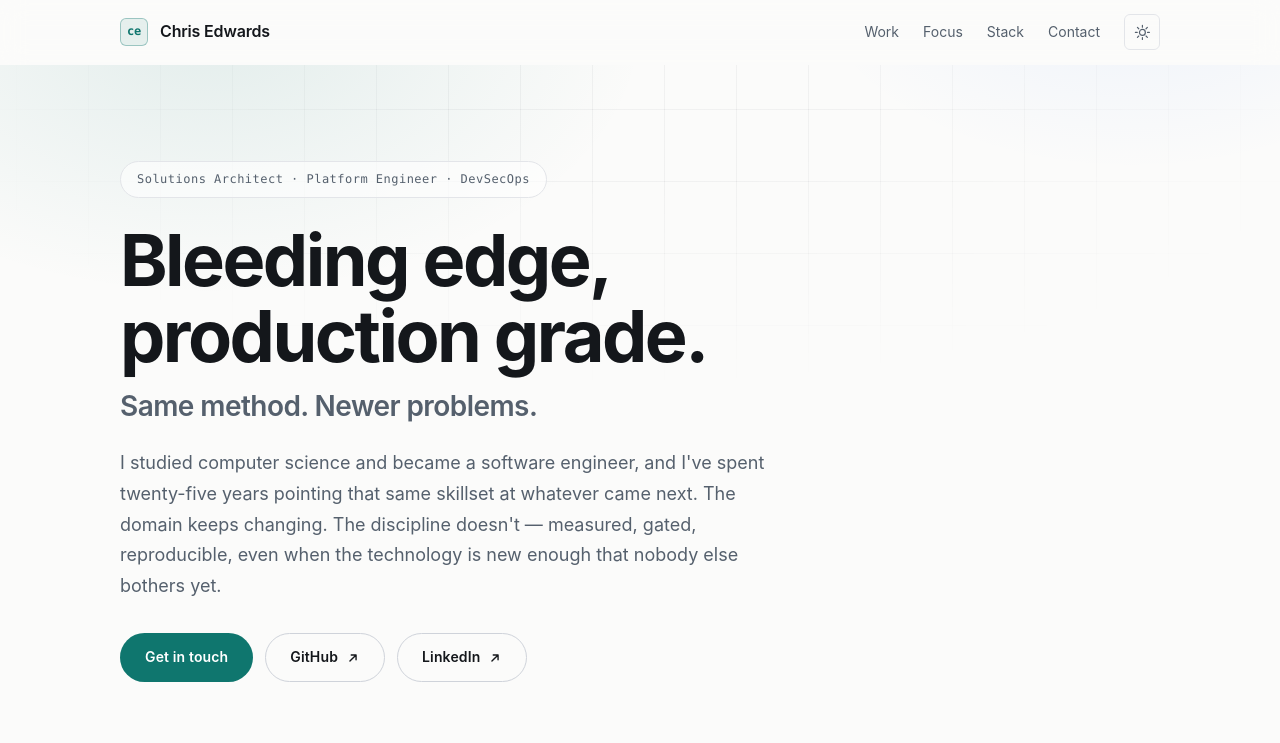
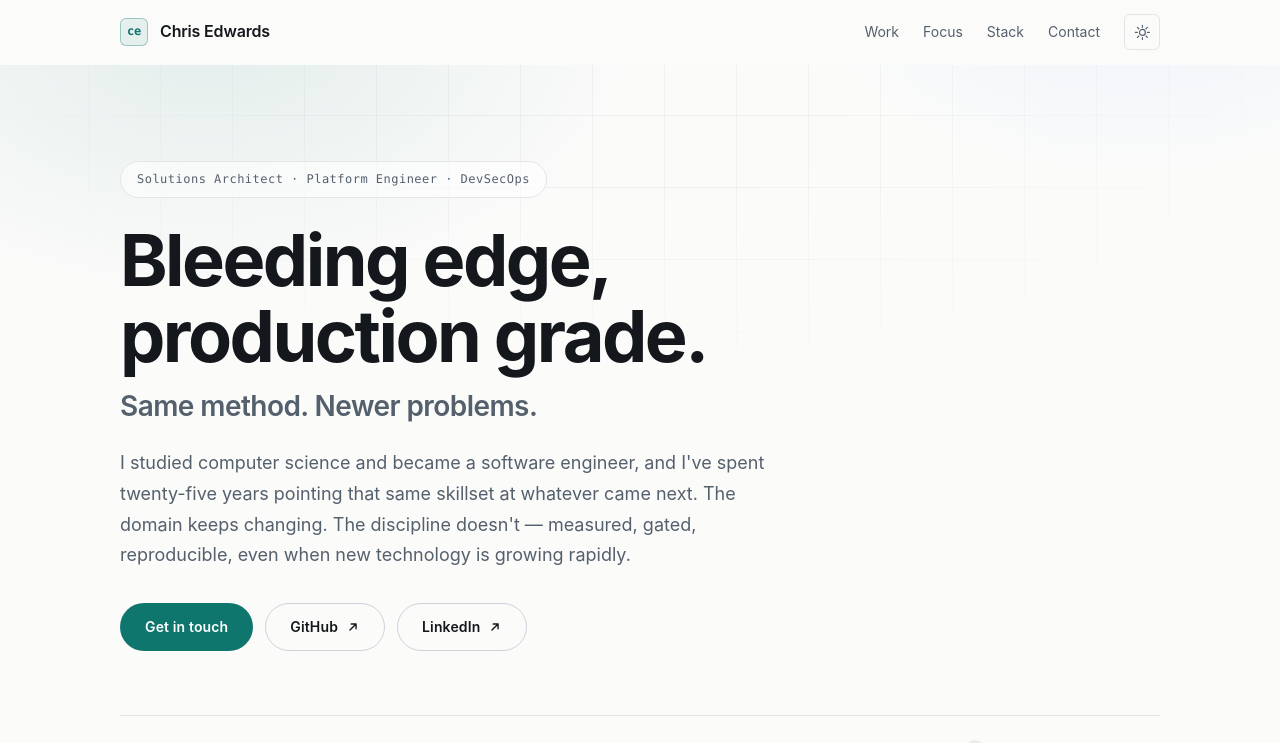
Before and after one commit to spcmky/spcmky.github.io, a plain HTML site: page index.html in a window 1280 px wide. Shown: the top 743 px of the page. Drawn offline with Linux system fonts and the light colour scheme.

Commit message:
Close the lede on the pace of change
Chris's wording — the discipline holds even when new technology is growing
rapidly.

```diff
--- a/index.html
+++ b/index.html
@@ -94,7 +94,7 @@
           I studied computer science and became a software engineer, and I've spent
           twenty-five years pointing that same skillset at whatever came next. The domain
           keeps changing. The discipline doesn't — measured, gated, reproducible, even
-          when the technology is new enough that nobody else bothers yet.
+          when new technology is growing rapidly.
         </p>
 
         <div class="hero__actions reveal">
```
